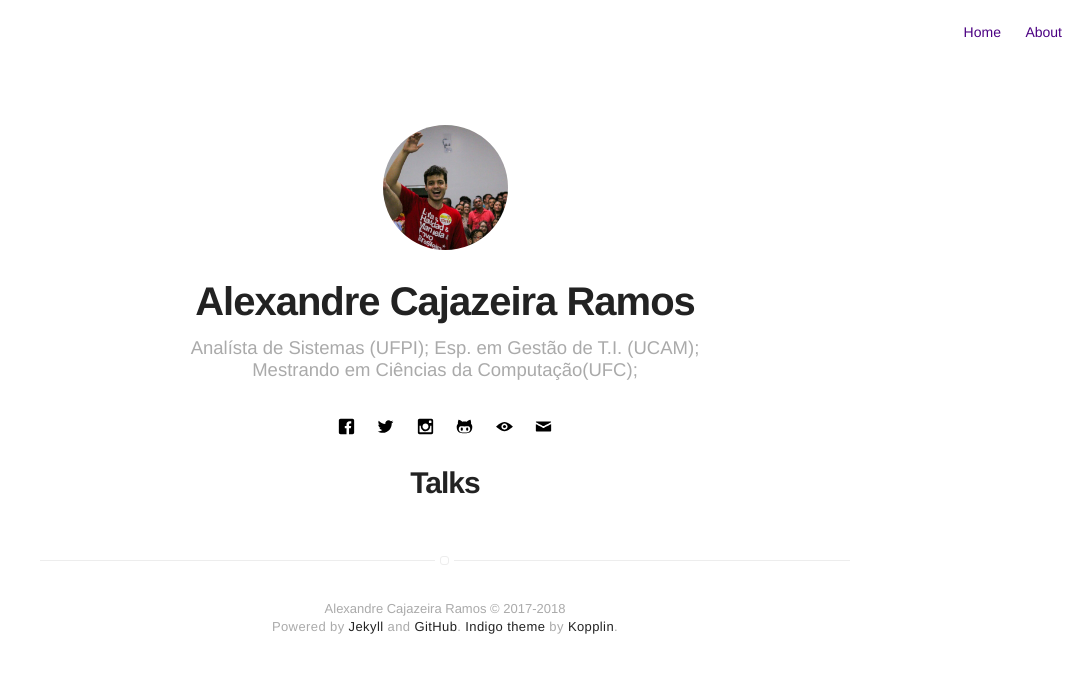
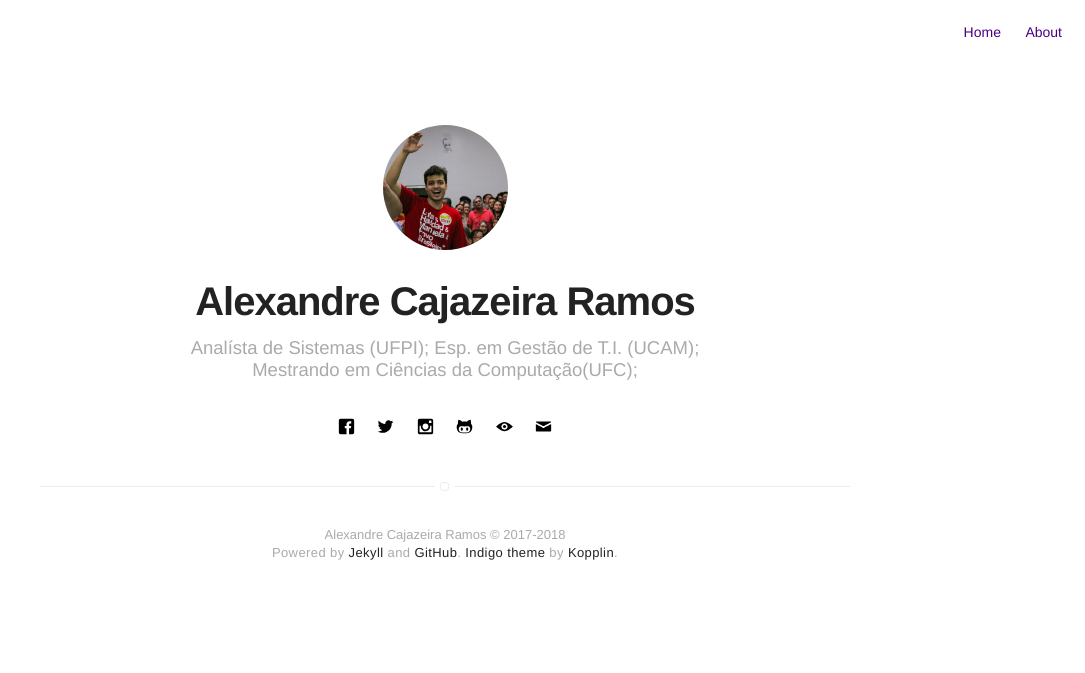
Before and after one commit to CajazeiraRamos/CajazeiraRamos.github.io, a Jekyll site: the page built from talks.md, in a window 1280 px wide. Shown: the top 673 px of the page, without its empty margins (195-1280 px from the left). Built offline with Jekyll 4.4.1, drawn with Linux system fonts in a browser that asks for light colours.

Commit message:
Teste-Secury

```diff
--- a/talks.md
+++ b/talks.md
@@ -2,5 +2,3 @@
 title: Talks
 layout: page
 ---
-
-# Talks
```
